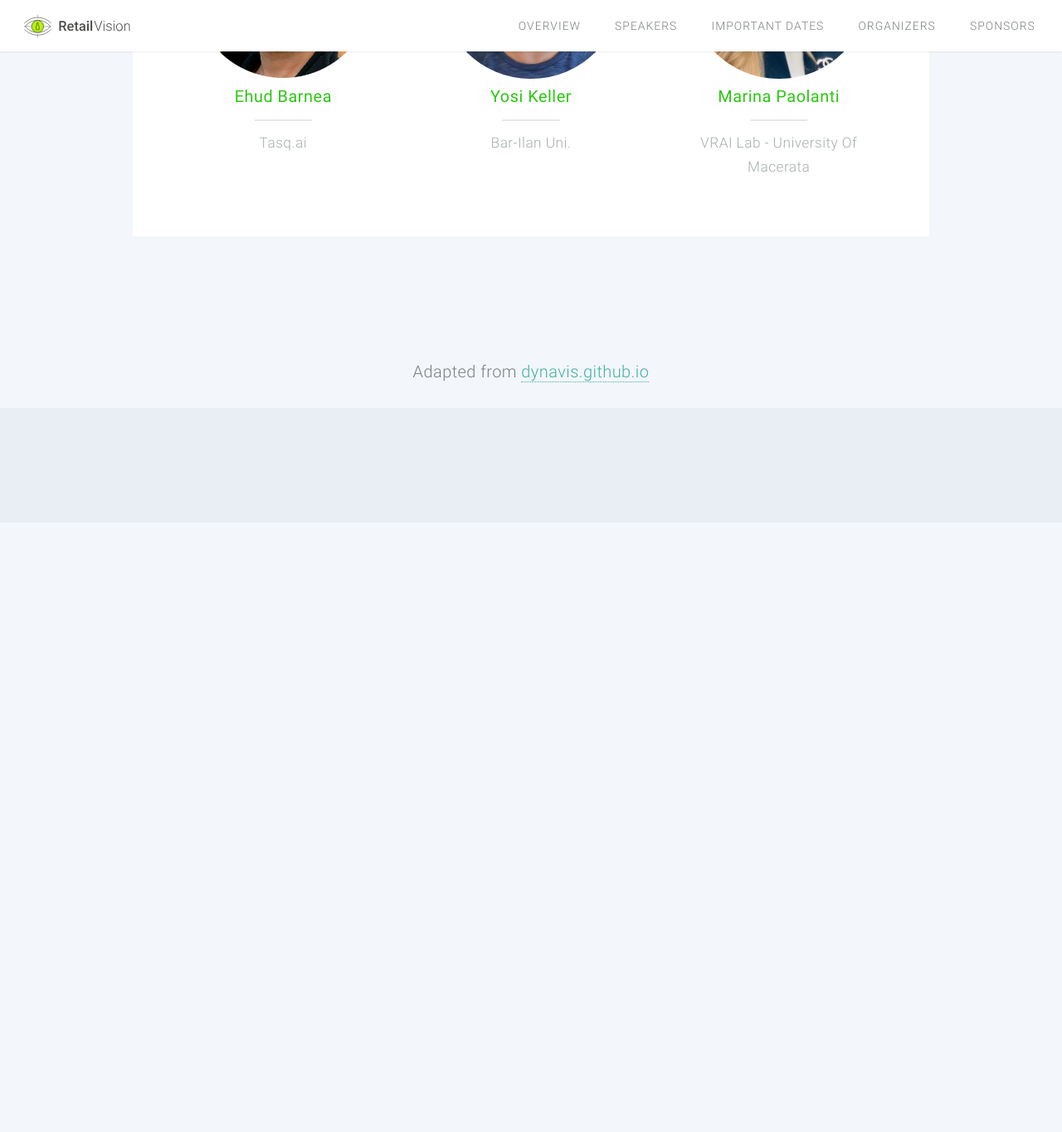
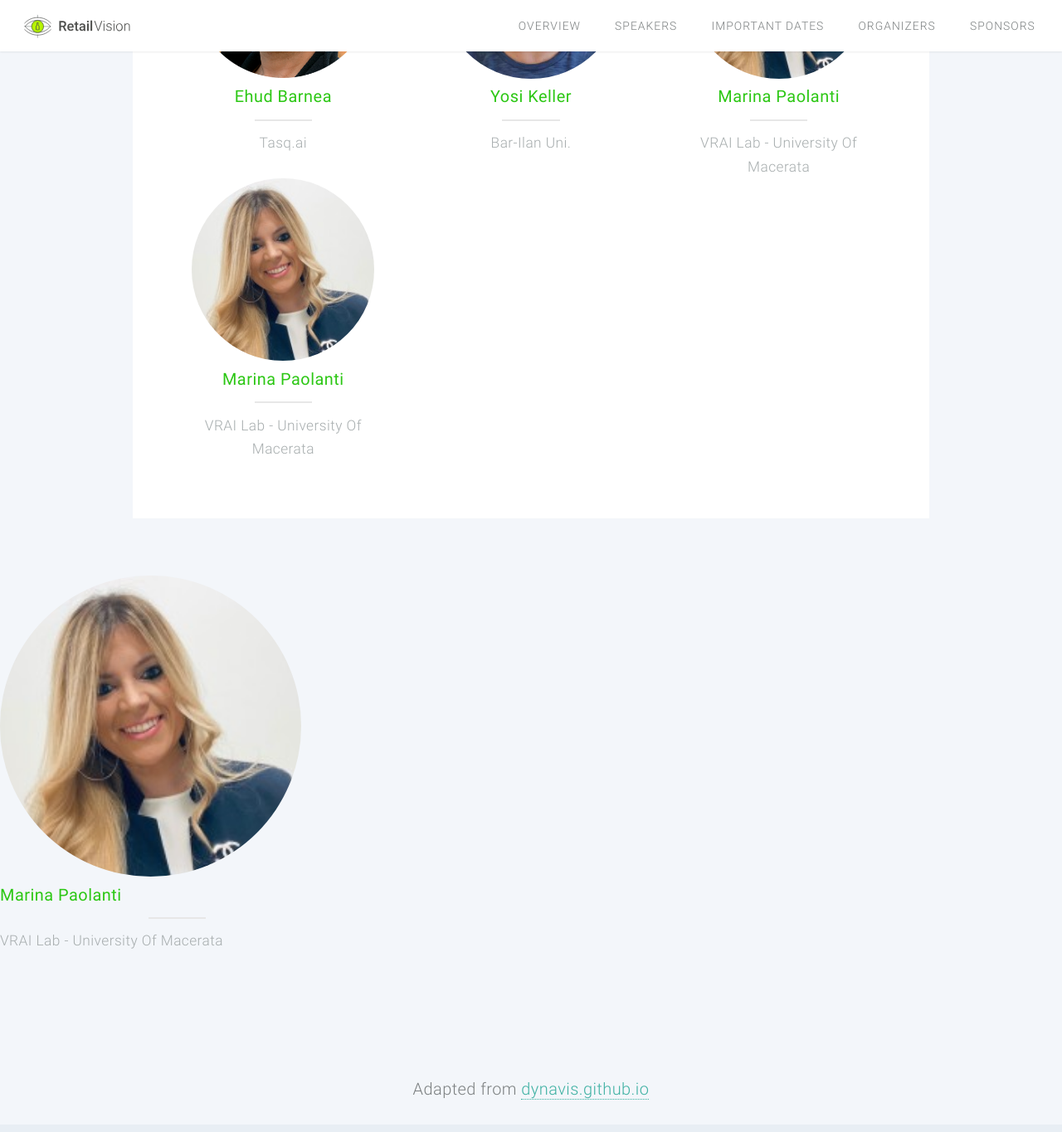
Before and after one commit to retailvisionworkshop/retailvisionworkshop.github.io, a Jekyll site: the page built from index.html, in a window 1280 px wide and 1400 px high, scrolled down 3887 px. Shown: the top 1365 px of the window at 83% size. Built offline with Jekyll 4.4.1, drawn with Linux system fonts in a browser that asks for light colours; before the commit the page ends 4517 px from its top, so only the background shows below that.

Commit message:
Update index.html

```diff
--- a/index.html
+++ b/index.html
@@ -287,6 +287,21 @@ redirect_from: "/"
                     </section>
                 </a>
             </div>
+
+            <div class="4u">
+                <a href="https://vrai.dii.univpm.it/marina.paolanti" target="_blank">
+                    <section>
+                        <img class="image-circle-organizers" src="/images/organisers/Marina_Paolanti.jpeg" alt=""/>
+                        <header id="name">
+                            <strong>Marina Paolanti</strong>
+                        </header>
+                        <div id="minor_line"></div>
+                        <div class="affiliation">VRAI Lab - University Of Macerata</div>
+                    </section>
+                </a>
+            </div>
+
+
             <div class="4u">
                 <a href="https://vrai.dii.univpm.it/marina.paolanti" target="_blank">
                     <section>
@@ -303,6 +318,24 @@ redirect_from: "/"
     </section>
 
 
+    <div class="4u">
+                <a href="https://vrai.dii.univpm.it/marina.paolanti" target="_blank">
+                    <section>
+                        <img class="image-circle-organizers" src="/images/organisers/Marina_Paolanti.jpeg" alt=""/>
+                        <header id="name">
+                            <strong>Marina Paolanti</strong>
+                        </header>
+                        <div id="minor_line"></div>
+                        <div class="affiliation">VRAI Lab - University Of Macerata</div>
+                    </section>
+                </a>
+            </div>
+        </div>
+    </section>
+
+
+
+
 
 </article>
 <br><div style="text-align: center; font-size: 20px;">Adapted from <a href="http://dynavis.github.io">dynavis.github.io</a></div><br>
```
